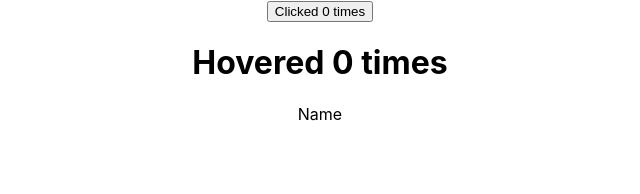
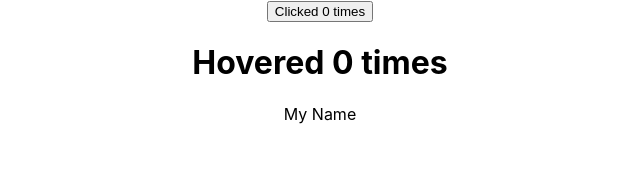
Before and after one commit to abhieshekumar/react-crash, a React (Create React App) app: page / in a window 1280 px wide. Shown: the top 194 px of the page, without its empty margins (320-960 px from the left). Built offline with nearby package versions, Linux system fonts and the light colour scheme.

Commit message:
Render Props - Passing name as props instead of Hard COding

```diff
--- a/src/App.js
+++ b/src/App.js
@@ -42,7 +42,7 @@ class App extends Component {
       <div className="App">
         <ClickCounter2/>
         <HoverCounter2/>
-        <User/>
+        <User name="My Name"/>
       </div>
     );
   }
--- a/src/components/User.js
+++ b/src/components/User.js
@@ -4,7 +4,7 @@ class User extends Component {
   render() {
     return (
       <div>
-        Name
+        {this.props.name}
       </div>
     )
   }
```
